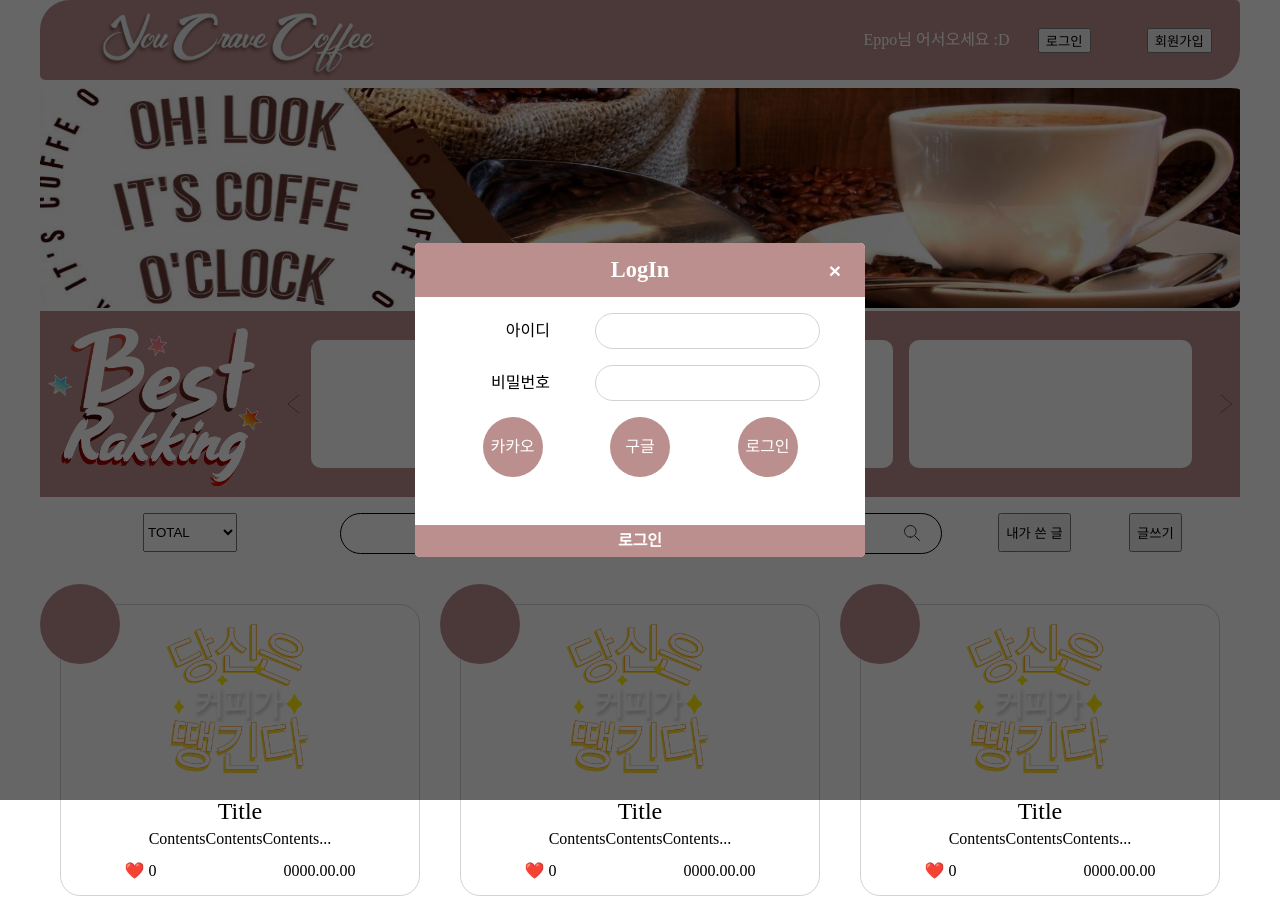
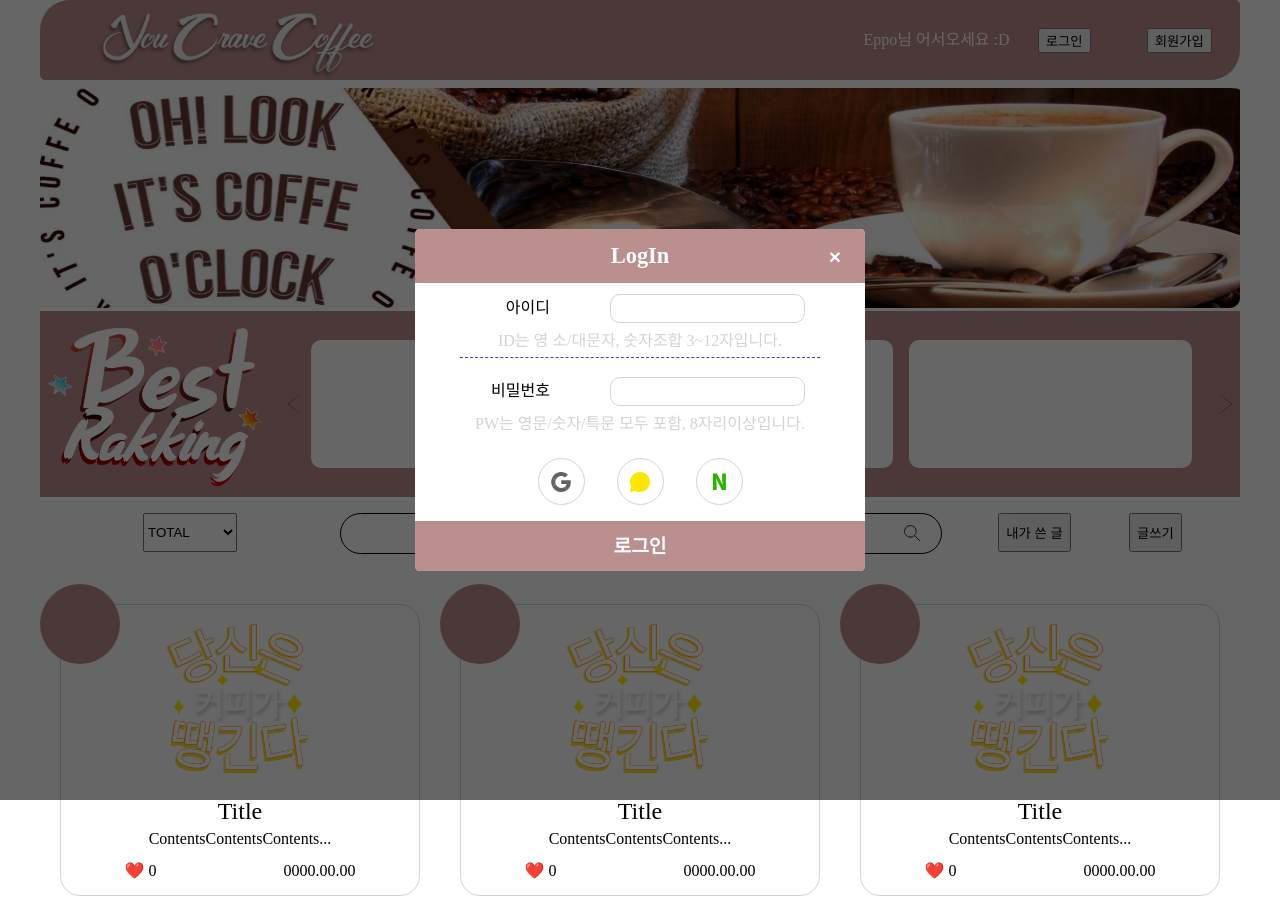
Before and after one commit to E-ppo/YouCraveCoffee_FE, a React (Create React App) app: page / in a window 1280 px wide. Both pictures are taken after a click on the button "로그인". Built offline with nearby package versions, Linux system fonts and the light colour scheme.

Commit message:
#12 로그인/ 회원가입 페이지 유효성 검사 설정 / API 연결

```diff
--- a/src/components/member/Login.js
+++ b/src/components/member/Login.js
@@ -1,49 +1,92 @@
-import React, { useRef } from "react";
+import React, { useState } from "react";
 import styled from "styled-components";
+import {Google, Kakao, Naver} from "../../assets/icon"
+import { userApi } from "../../api/userApi";
 
 const Login = () => {
-  const idRef = useRef();
-  const pwRef = useRef();
 
+  const [id, setId] = useState();
+  const [idState, setIdState] = useState("ID는 영 소/대문자, 숫자조합 3~12자입니다. ");
+  const [pw, setPw] = useState();
+  const [pwState, setPwState] = useState("PW는 영문/숫자/특문 모두 포함, 8자리이상입니다. ");
+
+  const onChangeID = (e) => {
+    const idRegex = /^[a-z0-9_-]{3,12}$/;
+    const id = e.target.value;
+    // console.log() &&
+    if (id.length < 3) {
+      setIdState("영 소/대문자, 숫자조합 3~12자로 설정해주세요")
+    } else if (!idRegex.test(id)) {
+      setIdState("아이디 형식이 올바르지 않아요")
+    } else {
+      setIdState("비밀번호를 입력해주세요")
+      setId(id);
+    }
+  }
+
+  const onChangePW = (e) => {
+    const pwRegex = /(?=.*\d)(?=.*?[#?!@$%^&*-])(?=.*[a-zA-ZS]).{8,20}/;
+    const pw = e.target.value
+    if (pw.length < 8) {
+      setPwState("영문/숫자/특문 모두 포함, 8자리이상 설정해주세요")
+    } else if (!pwRegex.test(pw)) {
+      setPwState("비밀번호 형식이 올바르지 않아요");
+    } else {
+      setPwState("로그인버튼을 눌러주세요")
+      setPw(pw);
+    }
+  }
+
+  const login = () =>{
+    const data={
+      username: id,
+      password: pw
+    }
+    userApi.login(data);
+
+  }
 
   return (
     <Wrap>
-
-      <div className="divStyle">
-        <div className="textArea">
+      <InputWrap>
+        <div>
+          <LavelBox>
             <label>아이디</label>
-        </div>
-        <div className="inputArea">
+          </LavelBox>
+          <InputBox>
             <input
               type="text"
-            ref={idRef}
-            ></input>
+              onChange={onChangeID} />
+          </InputBox>
         </div>
+        <Warning><span>{idState}</span></Warning>
+      </InputWrap>
+
+      <hr />
+
+      <InputWrap>
+        <div>
+          <LavelBox>
+            <label>비밀번호</label>
+          </LavelBox>
+          <InputBox>
+            <input
+              type="password"
+              onChange={onChangePW} />
+          </InputBox>
         </div>
+        <Warning><span>{pwState}</span></Warning>
+      </InputWrap>
 
-      <div className="divStyle">
-        <div className="textArea">
-          <label>비밀번호</label>
-          </div>
-        <div className="inputArea">
-          <input
-            type="text"
-            ref={pwRef}
-            ></input>
-        </div>
-      </div>
+      <SocialLoginWrap>
+          <div><Google/></div>
+          <div><Kakao/></div>
+          <div><Naver/></div>
+      </SocialLoginWrap>
 
-
-      <div className="socialLoginDiv">
-        <div>카카오</div>
-        <div>구글</div>
-        <div>로그인</div>
-      </div>
-
-
-      <div className="logInButtonDiv">
+      <Footer onClick={()=>{login()}}>
         로그인
-      </div>
+      </Footer>
 
     </Wrap>
   )
@@ -51,69 +94,101 @@ const Login = () => {
 export default Login
 
 const Wrap = styled.div`
-
 display: flex;
 flex-direction: column;
 align-items: center;
 width: 100%;
 
-  .divStyle{
+
+  hr{
+    border: 0.5px solid lightgray;
+    width: 80%;
+    border : 0px;
+    border-top: 1px dashed #663399;
+
+  }
+`;
+
+const InputWrap = styled.div`
   width: 100%;
+  margin: 0 2rem ;
+  div{
     display: flex;
-    padding: 1rem 0 0 0;
+    align-items: center;
+  }
 
-    .textArea{
+`;
+
+const LavelBox = styled.div`
     display: flex;
     justify-content:  flex-end;
     align-items: center;
     width: 30%;
+    height: 10px;
+
+    label{
+      font-size: 1000;
     }
+`;
 
-    .inputArea{
-      display: flex;
-      justify-content: center;
-      width: 70%;
-
-      input{
-        font-size: 1rem;
-        border-radius: 30px;
-        border: 1px solid lightgray;
-        padding: 0.5rem;
-      }
-    }
-  }
-
-  .logInButtonDiv{
-    margin: 2rem 0 0 0;
-    padding: 0.5rem;
-    width: 100%;
-
-    background: rosybrown;
+const InputBox = styled.div`
 
     display: flex;
     justify-content: center;
-    color: white;
-    font-weight: 700;
+    align-items: center;
+    flex-direction: column;
+    width: 70%;
+    height: 50px;
 
+    input{
+      text-align: center;
+      font-size: 1rem;
+      border-radius: 10px;
+      outline: none;
+      border: 1px solid lightgray;
+      width: 60%;
+      height: 25px;
+    }
+    `;
 
-  }
-
-  .socialLoginDiv{
+const SocialLoginWrap = styled.div`
 display: flex;
-    margin: 1rem 0 1rem 0;
-    width: 100%;
-    justify-content: space-evenly;
+justify-content: center;
+margin-top: 10px;
 
 div{
-      width: 60px;
-      height: 60px;
   display: flex;
-      color: white;
-      border-radius: 50%;
   align-items: center;
   justify-content: center;
-      background: rosybrown;
-    }
+  width:45px;
+  height: 45px;
+  border: 1px solid lightgray;
+  border-radius: 50%;
+  margin: 1rem 1rem 0 1rem ;
 }
 
 `;
+
+const Footer = styled.div`
+  display: flex;
+  justify-content: center;
+  align-items: center;
+  margin: 1rem 0 0 0;
+  width: 100%;
+  height: 50px;
+  background: rosybrown;
+  color: white;
+  font-size: 1.2rem;
+  font-weight: 700;
+`;
+
+const Warning = styled.div`
+display: flex;
+justify-content: center;
+div{
+  width: 30%;
+}
+span{
+  color: lightgray;
+}
+`;
--- a/src/components/member/SignUp.js
+++ b/src/components/member/SignUp.js
@@ -1,5 +1,6 @@
-import React, { useRef, useState } from "react";
+import React, { useState } from "react";
 import styled from "styled-components";
+import { userApi } from "../../api/userApi";
 
 const SignUp = () =>{
 
@@ -64,10 +65,13 @@ const SignUp = () =>{
   }
 
   const signUP = () =>{
-    console.log(id)
-    console.log(pw)
-    console.log(pwCheck)
-    console.log(nickName)
+    const data = {
+      username: id,
+      nickname: nickName,
+      password: pw,
+      passwordCheck: pwCheck
+    }
+    userApi.sighUp(data);
   }
 
   return (
```
Lines whose indentation alone changed are shown as unchanged.
